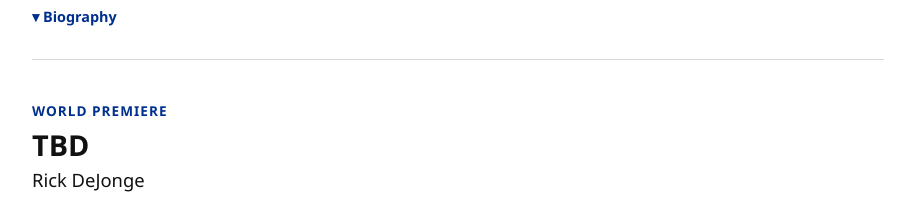
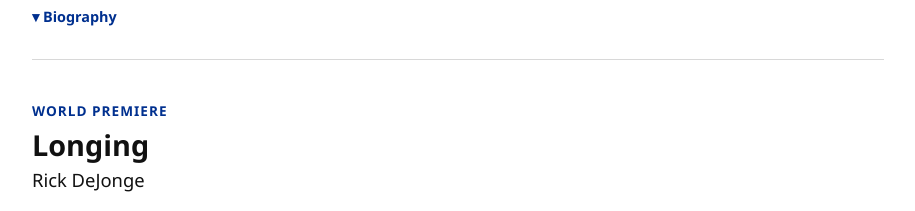
Before and after one commit to ryancrager/botw, a plain HTML site: page index.html in a window 1280 px wide. Shown: the part 2003-2214 px from the top of the page, without its empty margins (182-1097 px from the left). Drawn offline with Linux system fonts and the light colour scheme.

Commit message:
Update index.html

```diff
--- a/index.html
+++ b/index.html
@@ -75,7 +75,7 @@
                 <p>Dr. Peterson was the first to receive the Doctor of Music degree in wind conducting from Northwestern University and earned Master’s and Bachelor’s degrees from Arizona State University. In 2012 he was awarded the prestigious Ithaca College Faculty Excellence Award, recognizing his contributions to Ithaca College. His ensembles have appeared before national conventions of the American Bandmaster’s Association, the College Band Director’s National Association, the National Association of College Wind and Percussion Instructors, the American School Band Director’s Association, at Orchestra Hall with the Chicago Symphony Chorus, and at Lincoln Center</p>
                 </div>
             </details></article>
-                <article class="program-piece world-premiere"><p class="premiere">WORLD PREMIERE</p><h3>TBD</h3><p class="composer">Rick DeJonge</p>            <details class="guest-bio animated-details">
+                <article class="program-piece world-premiere"><p class="premiere">WORLD PREMIERE</p><h3>Longing</h3><p class="composer">Rick DeJonge</p>            <details class="guest-bio animated-details">
                 <summary>
                     <div class="guest-summary">
                         <strong>Rick DeJonge</strong>
```
